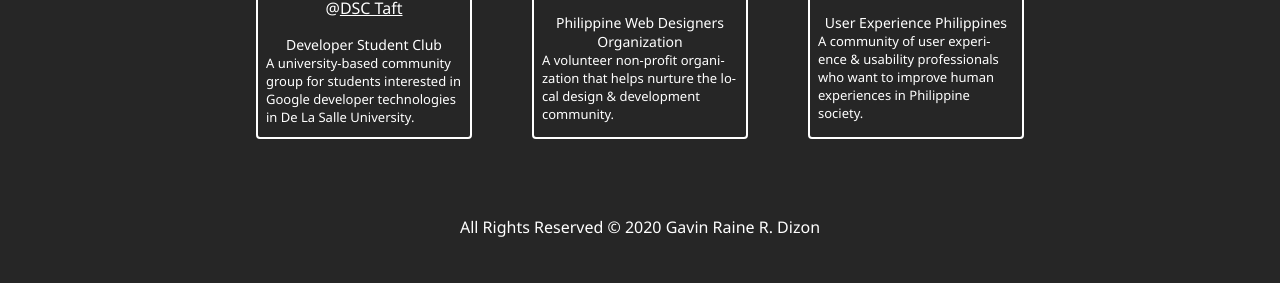
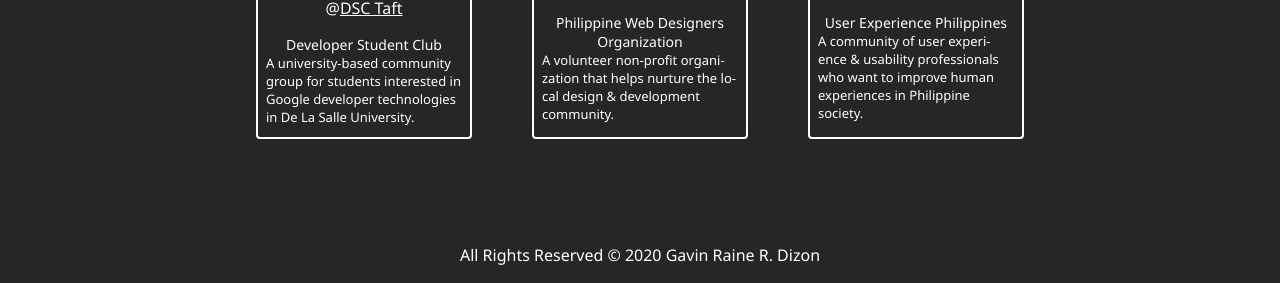
Before and after one commit to gavindizon/gavindizon.github.io, a website: page about/index.html in a window 1280 px wide. Shown: the part 2097-2380 px from the top of the page. Drawn offline with nearby package versions, Linux system fonts and the light colour scheme.

Commit message:
fixed footer

```diff
--- a/about/index.html
+++ b/about/index.html
@@ -69,7 +69,7 @@
         </section>
     </main>
 
-    <footer class="u-margin-top-med">
+    <footer class="u-margin-top-big">
         <div class="footer">
             <h5>All Rights Reserved &copy; 2020 Gavin Raine R. Dizon</h5>
         </div>
```
Also changed, not shown: index.html (+5 -1 lines).
